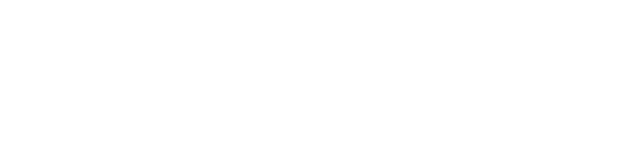
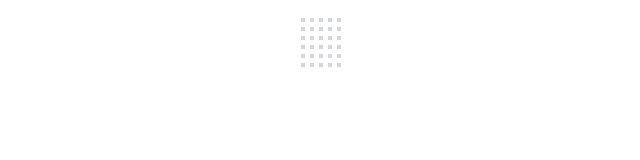
Before and after one commit to luldopic/wordlePredict, a plain HTML site: page wordle.html in a window 1280 px wide. Shown: the full height of the page, 319-959 px from the left. Drawn offline with Linux system fonts and the light colour scheme.

Commit message:
tile styling

```diff
--- a/wordle.css
+++ b/wordle.css
@@ -0,0 +1,43 @@
+.board-container{
+    display: flex;
+    justify-content: center;
+    align-items: center;
+    flex-grow: 1;
+}
+.board-module{
+    display: grid;
+    grid-template-rows: repeat(6, 1fr);
+    grid-gap: 5px;
+    padding: 10px;
+    box-sizing: border-box;
+}
+.row-module{
+    display: grid;
+    grid-template-columns: repeat(5, 1fr);
+    grid-gap: 5px
+}
+.tile-module[data-state=empty]{
+    border: 2px solid #d3d6da
+}
+.tile-module[data-state=absent]{
+    background-color: #787c7e;
+}
+.tile-module[data-state=correct]{
+    background-color: #6aaa64;
+}
+.tile-module[data-state=present]{
+    background-color: #c9b458;
+}
+.tile-module{
+    width: 100%;
+    display: inline-flex;
+    justify-content: center;
+    align-content: center;
+    font-size: 2rem;
+    line-height: 1;
+    font-weight: bold;
+    vertical-align: middle;
+    box-sizing: border-box;
+    color: #ffffff;
+    text-transform: uppercase;
+}
--- a/wordle.html
+++ b/wordle.html
@@ -10,53 +10,51 @@
             <div class="top-banner">
 
             </div>
-            <div class="game-container">
+            <div class="main-container">
                 <div class="wordle-game">
                     <div class="board-container">
                         <div class="board-module">
-                            <div class="guess-module">
                             <div class="row-module" id="row-1">
-                                    <div class="tile-module" id="row-1-tile-1"></div>
-                                    <div class="tile-module" id="row-1-tile-2"></div>
-                                    <div class="tile-module" id="row-1-tile-3"></div>
-                                    <div class="tile-module" id="row-1-tile-4"></div>
-                                    <div class="tile-module" id="row-1-tile-5"></div>
+                                <div class="tile-module" id="row-1-tile-1" data-state="empty"></div>
+                                <div class="tile-module" id="row-1-tile-2" data-state="empty"></div>
+                                <div class="tile-module" id="row-1-tile-3" data-state="empty"></div>
+                                <div class="tile-module" id="row-1-tile-4" data-state="empty"></div>
+                                <div class="tile-module" id="row-1-tile-5" data-state="empty"></div>
                             </div>
                             <div class="row-module" id="row-2">
-                                    <div class="tile-module" id="row-2-tile-1"></div>
-                                    <div class="tile-module" id="row-2-tile-2"></div>
-                                    <div class="tile-module" id="row-2-tile-3"></div>
-                                    <div class="tile-module" id="row-2-tile-4"></div>
-                                    <div class="tile-module" id="row-2-tile-5"></div>
+                                <div class="tile-module" id="row-2-tile-1" data-state="empty"></div>
+                                <div class="tile-module" id="row-2-tile-2" data-state="empty"></div>
+                                <div class="tile-module" id="row-2-tile-3" data-state="empty"></div>
+                                <div class="tile-module" id="row-2-tile-4" data-state="empty"></div>
+                                <div class="tile-module" id="row-2-tile-5" data-state="empty"></div>
                             </div>
                             <div class="row-module" id="row-3">
-                                    <div class="tile-module" id="row-3-tile-1"></div>
-                                    <div class="tile-module" id="row-3-tile-2"></div>
-                                    <div class="tile-module" id="row-3-tile-3"></div>
-                                    <div class="tile-module" id="row-3-tile-4"></div>
-                                    <div class="tile-module" id="row-3-tile-5"></div>
+                                <div class="tile-module" id="row-3-tile-1" data-state="empty"></div>
+                                <div class="tile-module" id="row-3-tile-2" data-state="empty"></div>
+                                <div class="tile-module" id="row-3-tile-3" data-state="empty"></div>
+                                <div class="tile-module" id="row-3-tile-4" data-state="empty"></div>
+                                <div class="tile-module" id="row-3-tile-5" data-state="empty"></div>
                             </div>
                             <div class="row-module" id="row-4">
-                                    <div class="tile-module" id="row-4-tile-1"></div>
-                                    <div class="tile-module" id="row-4-tile-2"></div>
-                                    <div class="tile-module" id="row-4-tile-3"></div>
-                                    <div class="tile-module" id="row-4-tile-4"></div>
-                                    <div class="tile-module" id="row-4-tile-5"></div>
+                                <div class="tile-module" id="row-4-tile-1" data-state="empty"></div>
+                                <div class="tile-module" id="row-4-tile-2" data-state="empty"></div>
+                                <div class="tile-module" id="row-4-tile-3" data-state="empty"></div>
+                                <div class="tile-module" id="row-4-tile-4" data-state="empty"></div>
+                                <div class="tile-module" id="row-4-tile-5" data-state="empty"></div>
                             </div>
                             <div class="row-module" id="row-5">
-                                    <div class="tile-module" id="row-5-tile-1"></div>
-                                    <div class="tile-module" id="row-5-tile-2"></div>
-                                    <div class="tile-module" id="row-5-tile-3"></div>
-                                    <div class="tile-module" id="row-5-tile-4"></div>
-                                    <div class="tile-module" id="row-5-tile-5"></div>
+                                <div class="tile-module" id="row-5-tile-1" data-state="empty"></div>
+                                <div class="tile-module" id="row-5-tile-2" data-state="empty"></div>
+                                <div class="tile-module" id="row-5-tile-3" data-state="empty"></div>
+                                <div class="tile-module" id="row-5-tile-4" data-state="empty"></div>
+                                <div class="tile-module" id="row-5-tile-5" data-state="empty"></div>
                             </div>
                             <div class="row-module" id="row-6">
-                                    <div class="tile-module" id="row-6-tile-1"></div>
-                                    <div class="tile-module" id="row-6-tile-2"></div>
-                                    <div class="tile-module" id="row-6-tile-3"></div>
-                                    <div class="tile-module" id="row-6-tile-4"></div>
-                                    <div class="tile-module" id="row-6-tile-5"></div>
-                                </div>
+                                <div class="tile-module" id="row-6-tile-1" data-state="empty"></div>
+                                <div class="tile-module" id="row-6-tile-2" data-state="empty"></div>
+                                <div class="tile-module" id="row-6-tile-3" data-state="empty"></div>
+                                <div class="tile-module" id="row-6-tile-4" data-state="empty"></div>
+                                <div class="tile-module" id="row-6-tile-5" data-state="empty"></div>
                             </div>
                         </div>
 
```
Lines whose indentation alone changed are shown as unchanged.
